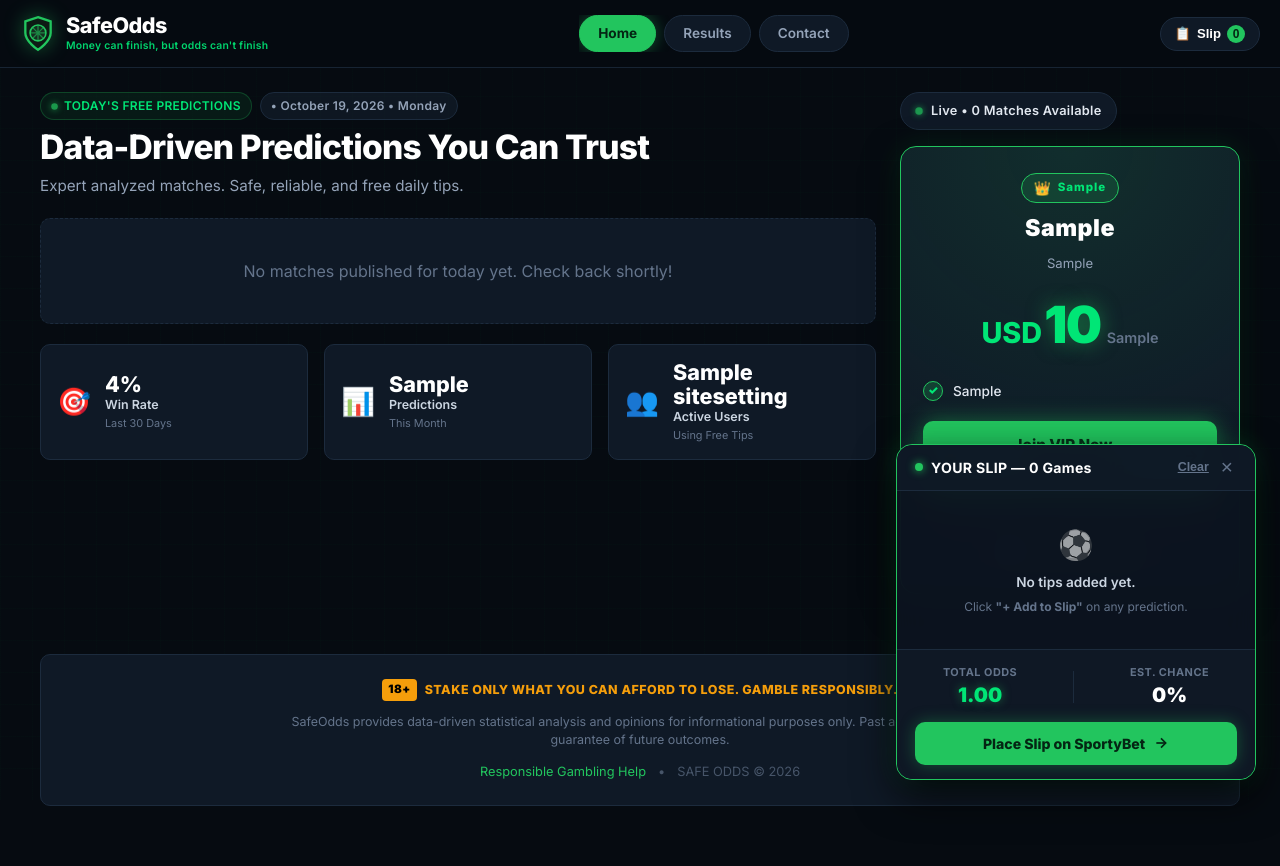
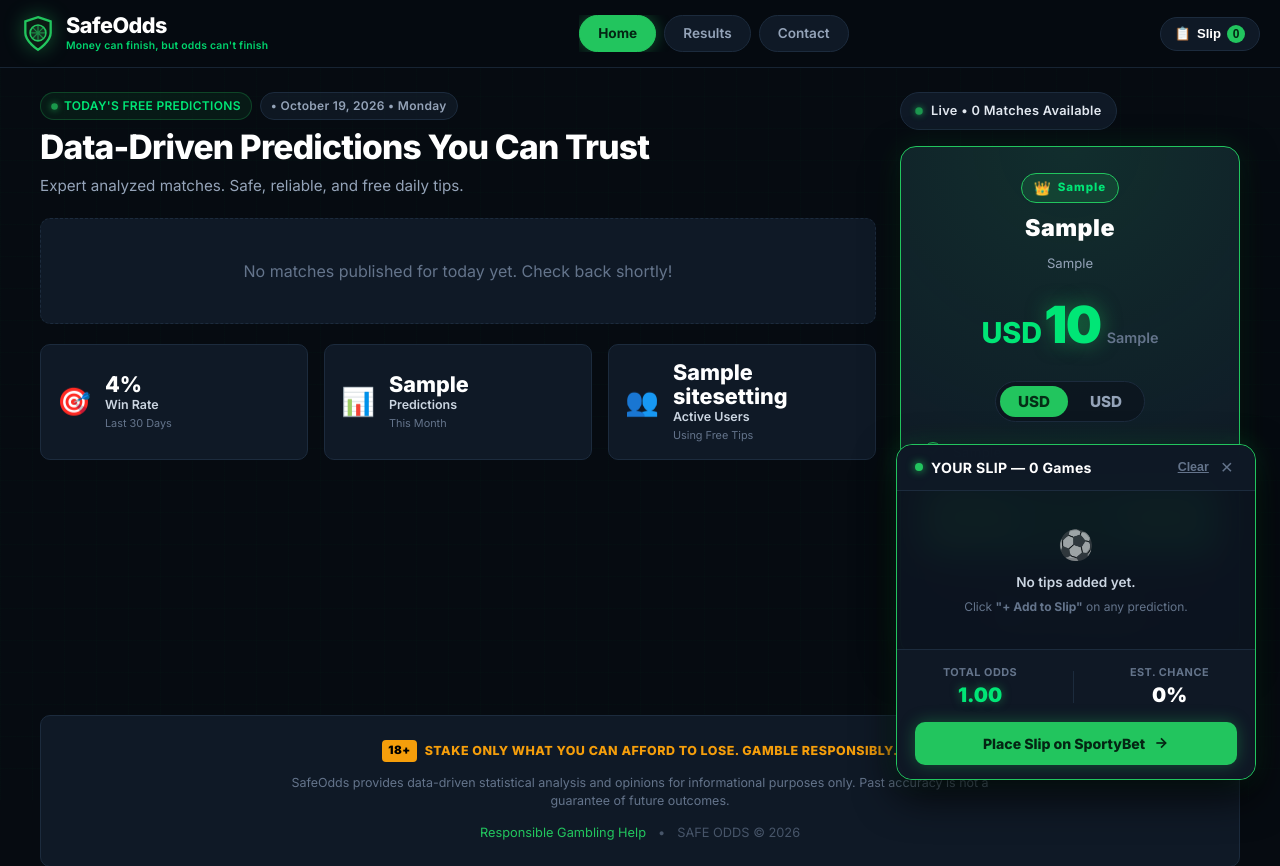
Before and after one commit to Nechechi123/Safe-Odds, a Django app: page / in a window 1280 px wide. Shown: the top 866 px of the page. Before the commit the page ends 806 px from the top, so only its background shows below. Run offline with Django 5.2, Linux system fonts and the light colour scheme; tables that the repository leaves empty hold one stand-in row (values such as "Sample post"); parts of the project's set-up code (start-up, migrations or seed data) failed here and were passed over.

Commit message:
feat(vip): add second-currency (Naira/Dollar) toggle to VIP card
- add vip_currency_2/vip_price_2 to SiteSettings (migration 0007)

- render a $/\u20a6 toggle that switches price + Join label via JS (remembers choice)

- toggle hidden until a second price is configured

```diff
--- a/matches/admin.py
+++ b/matches/admin.py
@@ -58,6 +58,7 @@ class SiteSettingsAdmin(admin.ModelAdmin):
             'fields': (
                 'vip_headline', 'vip_subline',
                 ('vip_currency', 'vip_price', 'vip_period'),
+                ('vip_currency_2', 'vip_price_2'),
                 'whatsapp_number',
                 'whatsapp_vip_message',
                 'vip_features',
--- a/matches/models.py
+++ b/matches/models.py
@@ -140,6 +140,21 @@ class SiteSettings(models.Model):
     )
     vip_currency = models.CharField(max_length=10, default='$', help_text='e.g. $, ₦, £, €')
     vip_period = models.CharField(max_length=20, default='/month')
+
+    # Optional second currency (e.g. Naira) — shows a $/₦ toggle on the card.
+    vip_currency_2 = models.CharField(
+        max_length=10,
+        blank=True,
+        default='₦',
+        help_text='Second currency symbol, e.g. ₦. Leave blank to hide the currency toggle.'
+    )
+    vip_price_2 = models.DecimalField(
+        max_digits=12,
+        decimal_places=2,
+        null=True,
+        blank=True,
+        help_text='Price in the second currency. Leave blank to hide the currency toggle.'
+    )
     vip_headline = models.CharField(max_length=150, default='VIP MEMBERSHIP')
     vip_subline = models.CharField(max_length=200, default='Unlock premium predictions & exclusive insights')
     vip_features = models.TextField(
@@ -214,6 +229,11 @@ class SiteSettings(models.Model):
         return [line.strip() for line in self.vip_features.splitlines() if line.strip()]
 
     @property
+    def has_secondary_currency(self):
+        """True when a second currency/price is configured for the VIP toggle."""
+        return bool(self.vip_currency_2 and self.vip_price_2)
+
+    @property
     def vip_whatsapp_url(self):
         """Constructs a direct WhatsApp chat link with the pre-filled message."""
         import urllib.parse
--- a/matches/static/matches/css/style.css
+++ b/matches/static/matches/css/style.css
@@ -863,6 +863,40 @@ body.safeodds-app {
     color: var(--text-muted);
     font-weight: 600;
     margin-left: 4px;
+}
+
+/* VIP currency toggle ($ / ₦) */
+.vip-currency-toggle {
+    display: inline-flex;
+    gap: 4px;
+    background-color: rgba(11, 19, 29, 0.75);
+    border: 1px solid var(--border-card);
+    border-radius: var(--radius-full);
+    padding: 4px;
+    margin: 0 auto;
+    align-self: center;
+}
+
+.vip-currency-opt {
+    border: none;
+    background: transparent;
+    color: var(--text-secondary);
+    font-family: inherit;
+    font-weight: 800;
+    font-size: 0.95rem;
+    padding: 6px 18px;
+    border-radius: var(--radius-full);
+    cursor: pointer;
+    transition: all 0.15s ease;
+}
+
+.vip-currency-opt:hover {
+    color: #ffffff;
+}
+
+.vip-currency-opt.is-active {
+    background-color: var(--accent-green);
+    color: var(--accent-green-dark);
 }
 
 /* VIP Features List */
--- a/matches/templates/matches/home.html
+++ b/matches/templates/matches/home.html
@@ -195,11 +195,23 @@
             </div>
 
             <!-- Price Display -->
-            <div class="vip-pricing">
-                <span class="currency-symbol">{{ site_settings.vip_currency }}</span>
-                <span class="price-amount">{{ site_settings.vip_price|floatformat:0 }}</span>
+            <div class="vip-pricing" id="vipPricing"
+                 data-period="{{ site_settings.vip_period }}"
+                 data-primary-currency="{{ site_settings.vip_currency }}"
+                 data-primary-price="{{ site_settings.vip_price|floatformat:0 }}"
+                 {% if site_settings.has_secondary_currency %}data-secondary-currency="{{ site_settings.vip_currency_2 }}" data-secondary-price="{{ site_settings.vip_price_2|floatformat:0 }}"{% endif %}>
+                <span class="currency-symbol" id="vipCurrencySymbol">{{ site_settings.vip_currency }}</span>
+                <span class="price-amount" id="vipPriceAmount">{{ site_settings.vip_price|floatformat:0 }}</span>
                 <span class="price-cycle">{{ site_settings.vip_period }}</span>
             </div>
+
+            <!-- Optional Currency Toggle ($ / ₦) -->
+            {% if site_settings.has_secondary_currency %}
+            <div class="vip-currency-toggle" id="vipCurrencyToggle">
+                <button type="button" class="vip-currency-opt is-active" data-target="primary">{{ site_settings.vip_currency }}</button>
+                <button type="button" class="vip-currency-opt" data-target="secondary">{{ site_settings.vip_currency_2 }}</button>
+            </div>
+            {% endif %}
 
             <!-- Perks Checklist (Dynamic from admin) -->
             <ul class="vip-features-list">
@@ -215,7 +227,7 @@
             <div class="vip-cta-block">
                 <a href="{{ vip_action_url }}" target="_blank" rel="noopener" class="btn-vip-join">
                     <span class="lock-icon">🔒</span>
-                    <span>Join VIP Now — {{ site_settings.vip_currency }}{{ site_settings.vip_price|floatformat:0 }}{{ site_settings.vip_period }}</span>
+                    <span>Join VIP Now — <span id="vipJoinPrice">{{ site_settings.vip_currency }}{{ site_settings.vip_price|floatformat:0 }}{{ site_settings.vip_period }}</span></span>
                     <span class="arrow-icon">&rarr;</span>
                 </a>
                 <p class="vip-guarantee">Cancel anytime &bull; 3-day money-back guarantee</p>
```
Also changed, not shown: matches/static/matches/js/slip.js (+42 -0 lines), matches/migrations/0007_sitesettings_vip_currency_2_sitesettings_vip_price_2.py (added).
